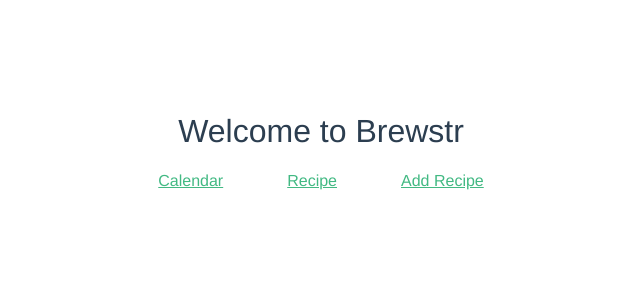
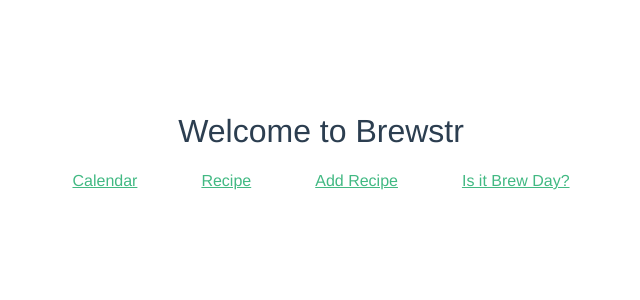
Before and after one commit to Phelanlewis/brew_calendar, a Vue app: page / in a window 1280 px wide. Shown: the top 300 px of the page, without its empty margins (319-959 px from the left). Built offline with nearby package versions, Linux system fonts and the light colour scheme.

Commit message:
added brewing into the routing

```diff
--- a/src/components/AddRecipe.vue
+++ b/src/components/AddRecipe.vue
@@ -5,6 +5,7 @@
       <router-link to="/calendar"><a>Calendar</a></router-link>
       <router-link to="/recipe"><a>Recipe</a></router-link>
       <router-link to="/"><a>Home</a></router-link>
+      <router-link to="/brewing"><a>Is it Brew Day?</a></router-link>
     </div>
     <form>
       <p>Batch Size: <input v-model="batchSize" placeholder="Size?"></p>
--- a/src/components/Brewing.vue
+++ b/src/components/Brewing.vue
@@ -1,6 +1,13 @@
 <<template>
   <div class="hello">
-    <h1>{{ msg }} </h1>
+    <div class="hello">
+        <h1>{{ title }}</h1>
+        <router-link to="/recipe"><a>Recipe List</a></router-link>
+        <router-link to="/addrecipe"><a>Add Recipe</a></router-link>
+        <router-link to="/"><a>Home</a></router-link>
+        <router-link to="/brewing"><a>Is it Brew Day?</a></router-link>
+      </div>
+      <h2>What recipe are we doing today?</h2>
   </div>
 </template>
 
@@ -8,7 +15,7 @@
 export default {
   data () {
     return {
-      msg: 'Welcome to Brew Day!'
+      title: 'Welcome to Brew Day!'
     }
   }
 }
--- a/src/components/Calendar.vue
+++ b/src/components/Calendar.vue
@@ -6,6 +6,7 @@
         <router-link to="/recipe"><a>Recipe List</a></router-link>
         <router-link to="/addrecipe"><a>Add Recipe</a></router-link>
         <router-link to="/"><a>Home</a></router-link>
+        <router-link to="/brewing"><a>Is it Brew Day?</a></router-link>
       </div>
       <div>
         <calendar-month
--- a/src/components/Home.vue
+++ b/src/components/Home.vue
@@ -4,6 +4,7 @@
      <router-link to="/calendar"><a>Calendar</a></router-link>
      <router-link to="/recipe"><a>Recipe</a></router-link>
      <router-link to="/addrecipe"><a>Add Recipe</a></router-link>
+     <router-link to="/brewing"><a>Is it Brew Day?</a></router-link>
   </div>
 </template>
 
--- a/src/components/Recipe.vue
+++ b/src/components/Recipe.vue
@@ -5,6 +5,7 @@
       <router-link to="/calendar"><a>Calendar</a></router-link>
       <router-link to="/addrecipe"><a>Add Recipe</a></router-link>
       <router-link to="/"><a>Home</a></router-link>
+      <router-link to="/brewing"><a>Is it Brew Day?</a></router-link>
     </div>
     <p>Malt : I am a number</p>
     <p>Hops : I am also a number</p>
--- a/src/router/index.js
+++ b/src/router/index.js
@@ -4,6 +4,7 @@ import Home from '@/components/Home'
 import Calendar from '@/components/Calendar'
 import Recipe from '@/components/Recipe'
 import AddRecipe from '@/components/AddRecipe'
+import Brewing from '@/components/Brewing'
 
 Vue.use(Router)
 
@@ -12,6 +13,7 @@ export default new Router({
     { path: '/', name: 'Home', component: Home },
     {path: '/calendar', name: 'Calendar', component: Calendar},
     { path: '/recipe', name: 'Recipe', component: Recipe },
-    { path: '/addrecipe', name: 'AddRecipe', component: AddRecipe }
+    { path: '/addrecipe', name: 'AddRecipe', component: AddRecipe },
+    { path: '/brewing', name: 'Brew Day', component: Brewing }
   ]
 })
```
Also changed, not shown: 1 other file (tests, documents, lock files or other folders).
